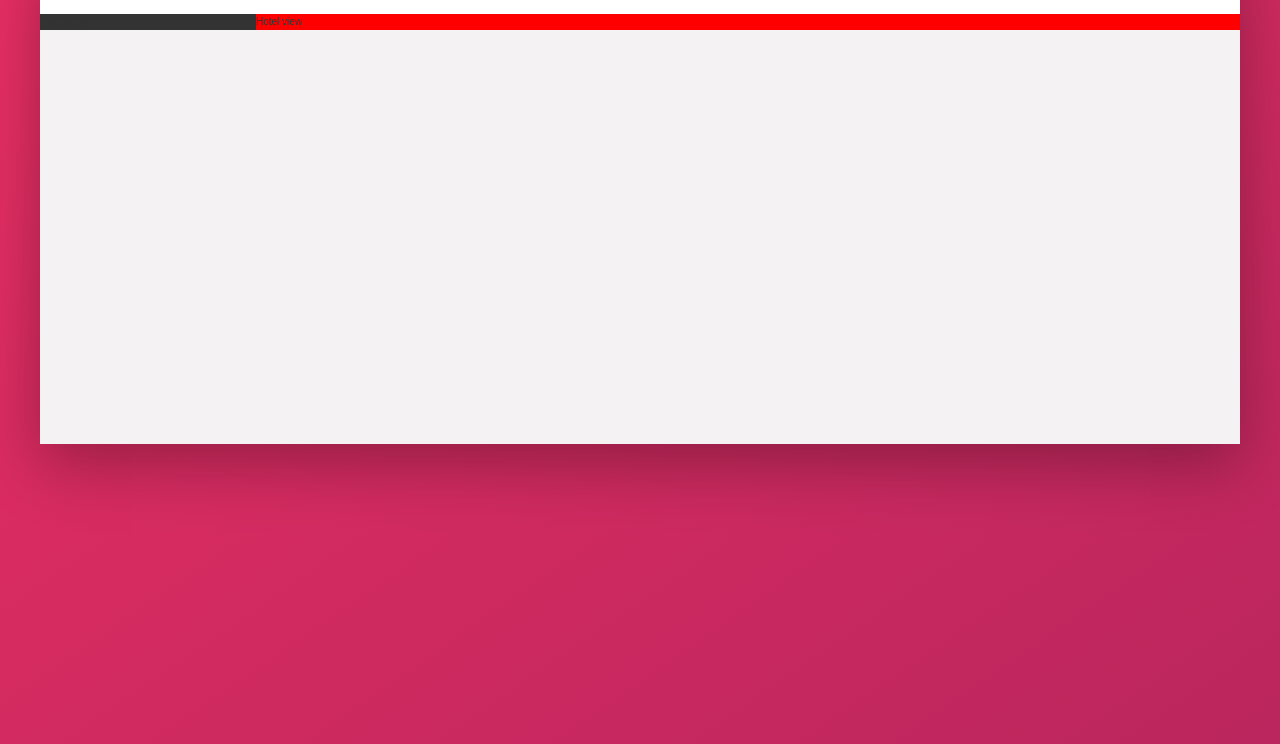
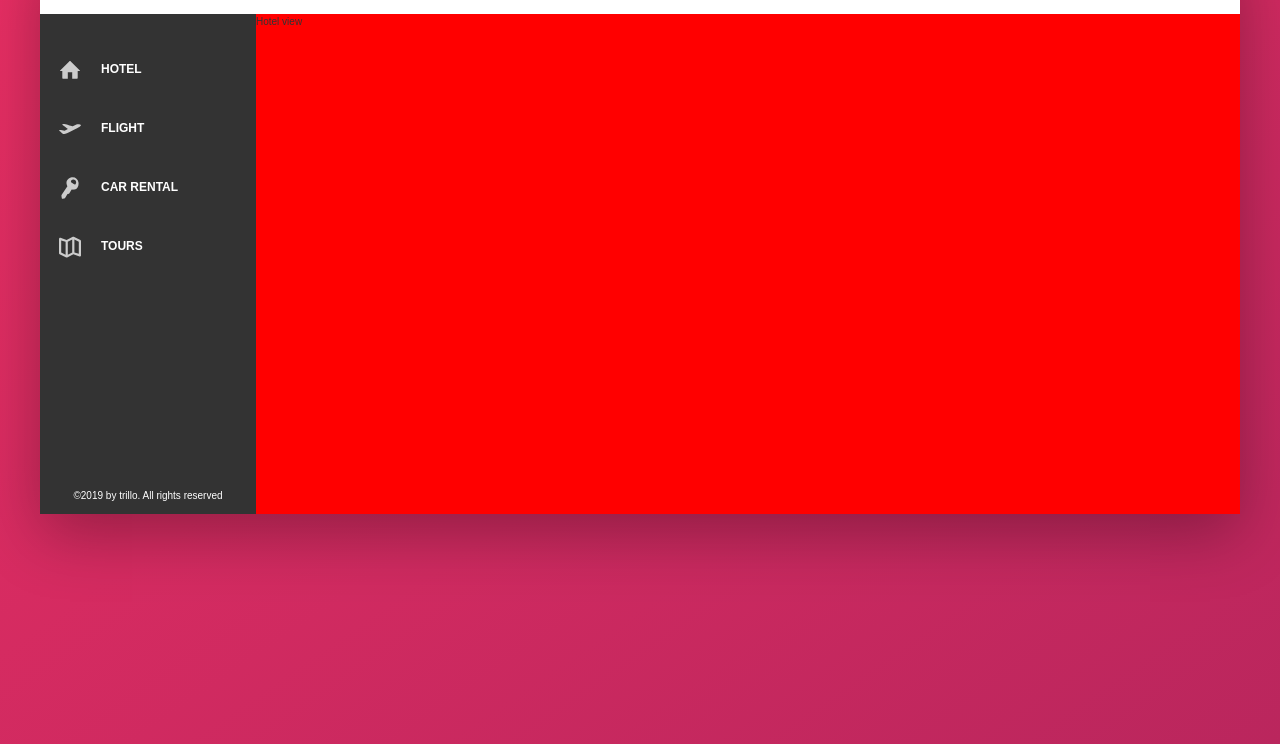
Before and after one commit to timlubanga/TRILLIO-PROJECT, a website: page index.html in a window 1280 px wide. Shown: the part 136-880 px from the top of the page. Drawn offline with Linux system fonts and the light colour scheme.

Commit message:
create the sidebar section

```diff
--- a/index.html
+++ b/index.html
@@ -48,7 +48,48 @@
             </header>
             <div class="content">
                 <nav class="sidebar">
-                    Navigation
+                    <ul class="side-nav">
+                        <li class="side-nav_item">
+                            <a href="#" class="side-nav_link">
+                                <svg class="side-nav_icon">
+                                    <use xlink:href="img/sprite.svg#icon-home"></use>
+                                </svg>
+                                <span>Hotel</span>
+                            </a>
+                        </li>
+
+                        <li class="side-nav_item">
+                                <a href="#" class="side-nav_link">
+                                    <svg class="side-nav_icon">
+                                        <use xlink:href="img/sprite.svg#icon-aircraft-take-off"></use>
+                                    </svg>
+                                    <span>Flight</span>
+                                </a>
+                            </li>
+
+                            <li class="side-nav_item">
+                                    <a href="#" class="side-nav_link">
+                                        <svg class="side-nav_icon">
+                                            <use xlink:href="img/sprite.svg#icon-key"></use>
+                                        </svg>
+                                        <span>Car Rental</span>
+                                    </a>
+                                </li>
+
+                            <li class="side-nav_item">
+                                <a href="#" class="side-nav_link">
+                                    <svg class="side-nav_icon">
+                                        <use xlink:href="img/sprite.svg#icon-map"></use>
+                                     </svg>
+                                    <span>Tours</span>
+                                </a>
+                             </li>
+
+                    </ul>
+
+                    <div class="legal">
+                        &copy;2019 by trillo. All rights reserved
+                    </div>
                 </nav>
                 <main class="hotel-view">
                     Hotel view
--- a/sass/_components.scss
+++ b/sass/_components.scss
@@ -129,7 +129,94 @@
         border-radius:50%
     }
 
-    &_user-name{
+}
+
+.side-nav{
+    // background-color: lightslategray;
+    width:100%;
+    margin-top: 3.5rem;
+    font-size:1.2rem;
+    list-style: none;
+    color:#fff;
+
+    &_item{
+        position: relative;
+        &:not(:last-child){
+            margin-bottom: 1.7rem;
+
+        }
+    }
+
+        &_item::before{
+            content:"";
+            position: absolute;
+            top:0;
+            left:0;
+            width:.2rem;
+            height:100%;
+            transform: scaleY(0);
+            transform-origin: bottom;
+            background-color:var(--color-primary);
+            transition: transform .2s ease-in-out,
+                        background-color 0.2s ease-in,
+                        width .2s ease-in-out 0.2s;
+
+
 
     }
+
+    &_item:hover::before{
+        transform: scaleY(1);
+        width:100%
+
+
+    }
+
+    &_item:active::before{
+        background-color:var(--color-primary-dark)
+
+    }
+
+
+
+
+
+
+    &_link,
+    &_link:link,
+    &_link:visited{
+        // background-color: lightgreen;
+        padding: 1rem 1.9rem;
+        z-index: 2;
+        position: relative;
+        color: inherit;
+        font-size:inherit;
+        font-weight: 700;
+        text-decoration: none;
+        display:flex;
+        justify-content:flex-start;
+        align-items: center;
+        text-transform: uppercase;
+        transition: all 0.2s ease-in-out;
+
+    }
+
+
+    &_link:active{
+        transform:scale(1.1);
+    }
+
+
+    &_icon{
+        margin-right:2rem;
+        height:2.2rem;
+        width:2.2rem;
+        fill:var(--color-grey-light-4)
+    }
+
+
 }
+.legal{
+    color:#fff;
+    padding:1rem
+}
--- a/sass/_layout.scss
+++ b/sass/_layout.scss
@@ -23,6 +23,10 @@
 
 
 .sidebar{
+    display:flex;
+    flex-direction:column;
+    justify-content: space-between;
+    align-items: center;
     background-color: var(--color-grey-dark-1);
     flex:0 0 18%
 
@@ -31,5 +35,6 @@
 .hotel-view{
     flex:1;
     background-color:red;
+    height:50rem
 
 }
```
Also changed, not shown: css/style.css, sass/main.scss (line endings or trailing spaces).
